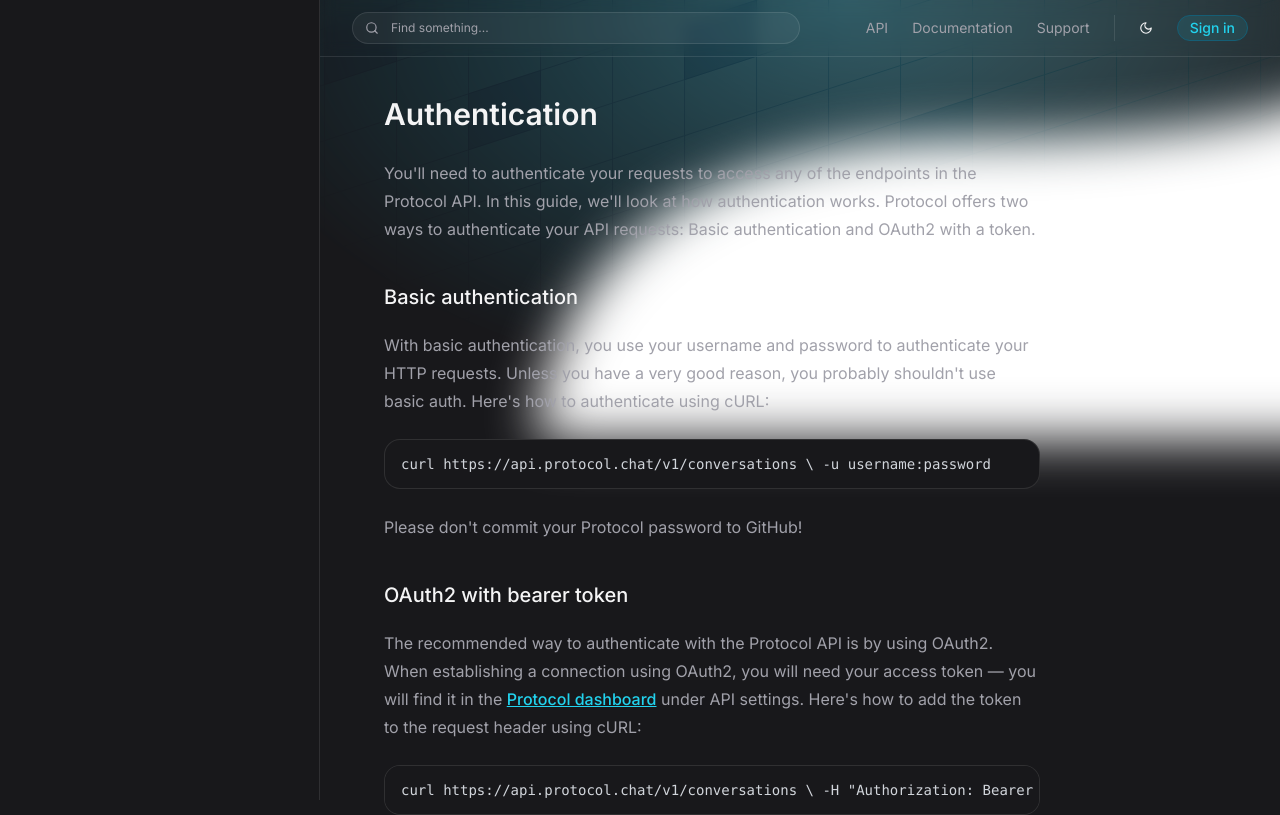
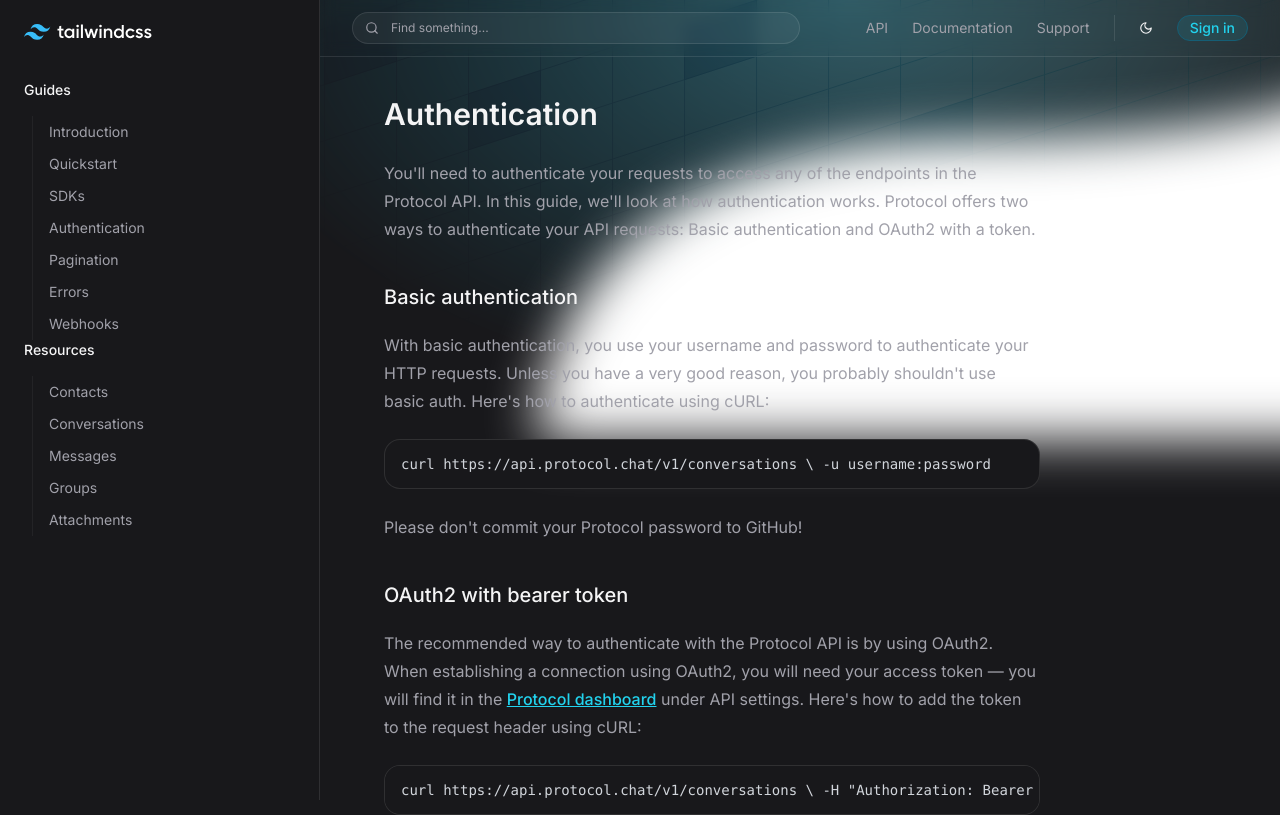
Before and after one commit to viniciusferreira7/ui-tailwind, a Next.js app: page / in a window 1280 px wide. Shown: the top 815 px of the page. Built offline with nearby package versions, Linux system fonts and the light colour scheme.

Commit message:
style: finalizes sidebar

```diff
--- a/src/components/Sidebar.tsx
+++ b/src/components/Sidebar.tsx
@@ -1,5 +1,95 @@
+import { Logo } from './icons/Logo'
+
 export function Sidebar() {
   return (
-    <aside className="border-r border-white/10 w-80 fixed left-0 top-0 bottom-0 p-6"></aside>
+    <aside className="border-r border-white/10 w-80 fixed left-0 top-0 bottom-0 p-6">
+      <Logo className="text-white h-4 w-auto" />
+      <nav className="mt-10 flex flex-col">
+        <div className="flex flex-col gap-4">
+          <strong className="text-zinc-100 font-medium text-sm">Guides</strong>
+          <div className="text-sm flex flex-col pl-2">
+            <a
+              className="px-4 py-1.5 border-l border-white/5 text-zinc-400 hover:text-white transition-colors"
+              href=""
+            >
+              Introduction
+            </a>
+            <a
+              className="px-4 py-1.5 border-l border-white/5 text-zinc-400 hover:text-white transition-colors"
+              href=""
+            >
+              Quickstart
+            </a>
+            <a
+              className="px-4 py-1.5 border-l border-white/5 text-zinc-400 hover:text-white transition-colors"
+              href=""
+            >
+              SDKs
+            </a>
+            <a
+              className="px-4 py-1.5 border-l border-white/5 text-zinc-400 hover:text-white transition-colors"
+              href=""
+            >
+              Authentication
+            </a>
+            <a
+              className="px-4 py-1.5 border-l border-white/5 text-zinc-400 hover:text-white transition-colors"
+              href=""
+            >
+              Pagination
+            </a>
+            <a
+              className="px-4 py-1.5 border-l border-white/5 text-zinc-400 hover:text-white transition-colors"
+              href=""
+            >
+              Errors
+            </a>
+            <a
+              className="px-4 py-1.5 border-l border-white/5 text-zinc-400 hover:text-white transition-colors"
+              href=""
+            >
+              Webhooks
+            </a>
+          </div>
+        </div>
+        <div className="flex flex-col gap-4">
+          <strong className="text-zinc-100 font-medium text-sm">
+            Resources
+          </strong>
+          <div className="text-sm flex flex-col pl-2">
+            <a
+              className="px-4 py-1.5 border-l border-white/5 text-zinc-400 hover:text-white transition-colors"
+              href=""
+            >
+              Contacts
+            </a>
+            <a
+              className="px-4 py-1.5 border-l border-white/5 text-zinc-400 hover:text-white transition-colors"
+              href=""
+            >
+              Conversations
+            </a>
+            <a
+              className="px-4 py-1.5 border-l border-white/5 text-zinc-400 hover:text-white transition-colors"
+              href=""
+            >
+              Messages
+            </a>
+            <a
+              className="px-4 py-1.5 border-l border-white/5 text-zinc-400 hover:text-white transition-colors"
+              href=""
+            >
+              Groups
+            </a>
+            <a
+              className="px-4 py-1.5 border-l border-white/5 text-zinc-400 hover:text-white transition-colors"
+              href=""
+            >
+              Attachments
+            </a>
+          </div>
+        </div>
+      </nav>
+    </aside>
   )
 }
```
